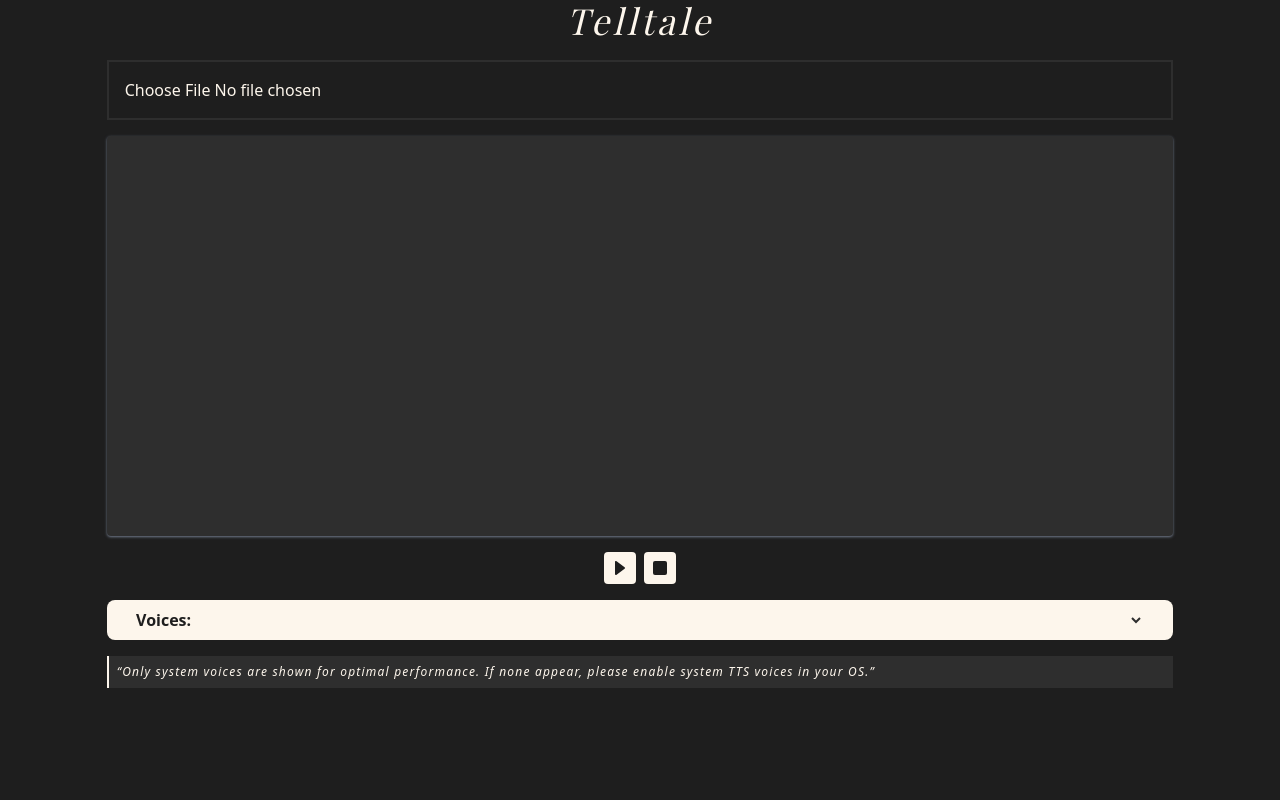
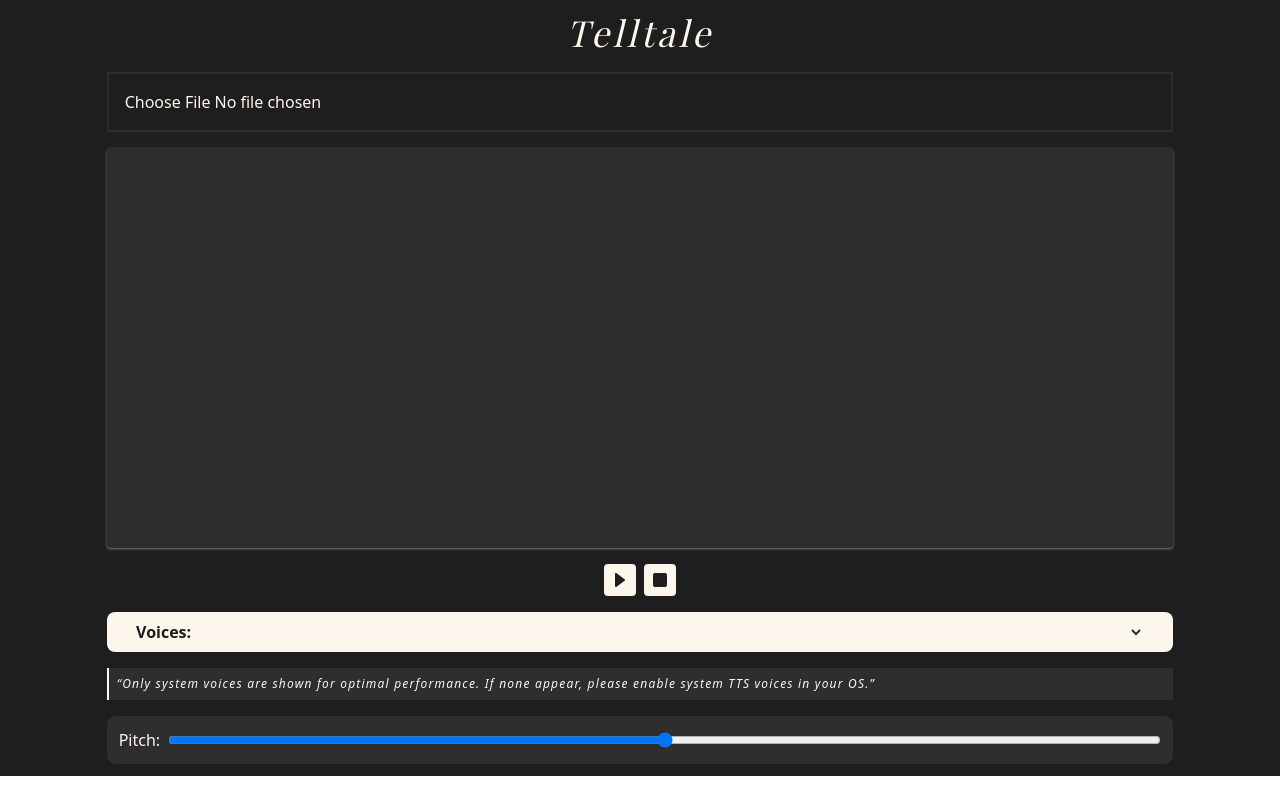
Before and after one commit to PC-Ngumoha/telltale, a Next.js app: page / in a window 1280 px wide. Built offline with nearby package versions, Linux system fonts and the light colour scheme; a web font is replaced by a local one.

Commit message:
Attempt to configure slider for Pitch

```diff
--- a/src/app/page.tsx
+++ b/src/app/page.tsx
@@ -2,12 +2,14 @@
 
 import React, { RefObject, useRef, useEffect, useState } from "react";
 import { Play, Pause, Stop } from "@/icons";
+// import "@/app/Slider.module.css";
 
 export default function Home() {
   const contentsRef = useRef<HTMLDivElement>(null);
   const [isPlaying, setPlaying] = useState(false);
   const [voices, setVoices] = useState<SpeechSynthesisVoice[]>([]);
   const [selectedVoice, setSelectedVoice] = useState<SpeechSynthesisVoice>();
+  const [pitch, setPitch] = useState(1.0);
 
   useEffect(() => {
     const populateVoices = () => {
@@ -135,7 +137,7 @@
   };
 
   return (
-    <main className="w-full h-screen bg-primary text-secondary">
+    <main className="w-full h-fit bg-primary text-secondary py-3">
       <h1 className="w-full text-center text-4xl font-playfair-display italic tracking-widest">
         Telltale
       </h1>
@@ -210,6 +212,7 @@
             ))}
           </select>
         </div>
+        {/* Native TTS support warning message */}
         <blockquote
           className="text-secondary text-xs w-5/6 bg-primary-light
          p-2 italic tracking-widest border-l-2 border-l-secondary"
@@ -217,6 +220,23 @@
           “Only system voices are shown for optimal performance. If none appear,
           please enable system TTS voices in your OS.”
         </blockquote>
+        {/* Speed & Pitch controls */}
+        <div className="w-5/6 bg-primary-light flex justify-center rounded-lg p-2">
+          {/* Pitch controls */}
+          <div className="text-secondary flex items-center flex-1 p-1">
+            <label htmlFor="pitch">Pitch: </label>
+            <input
+              type="range"
+              id="pitch-range"
+              min={0.0}
+              max={2.0}
+              value={pitch}
+              step={0.1}
+              onChange={(e) => setPitch(Number(e.target.value))}
+              className="w-full ml-2"
+            />
+          </div>
+        </div>
       </div>
     </main>
   );
```
Also changed, not shown: src/app/globals.css (line endings or trailing spaces).
